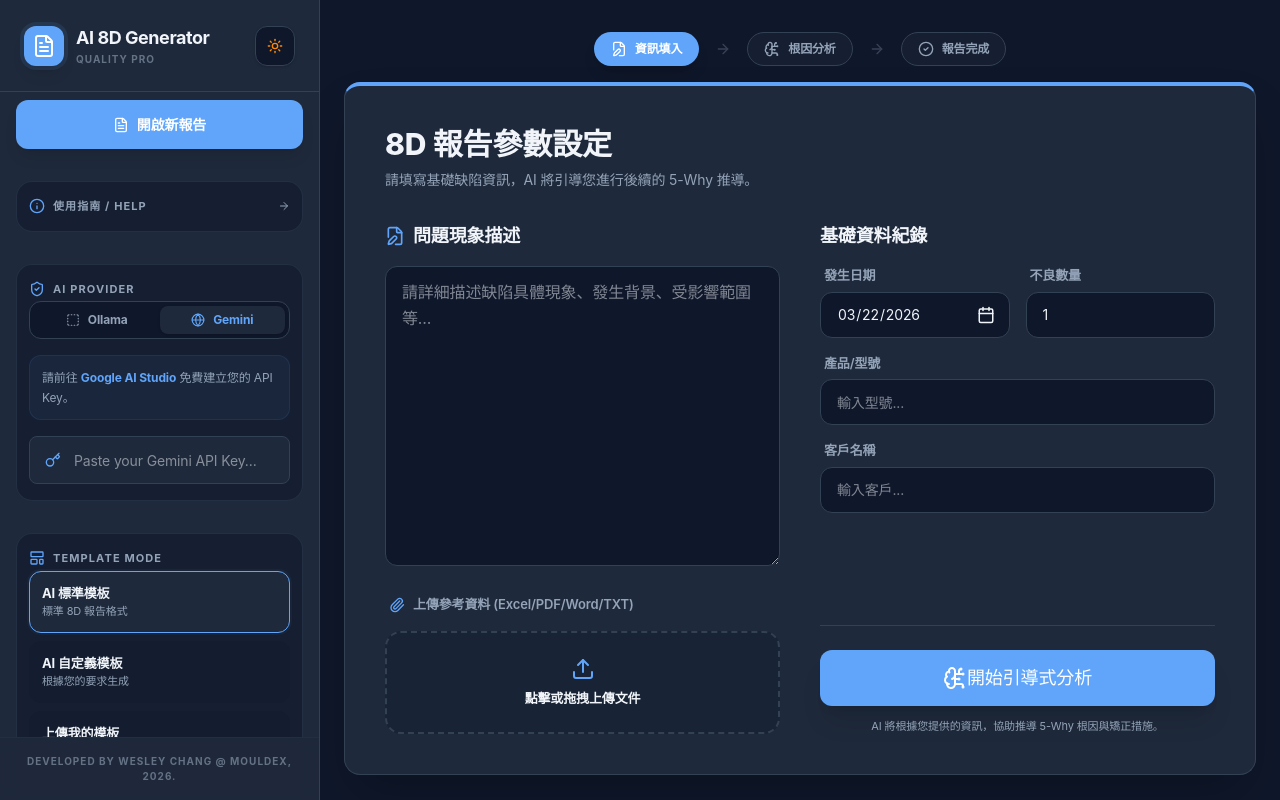
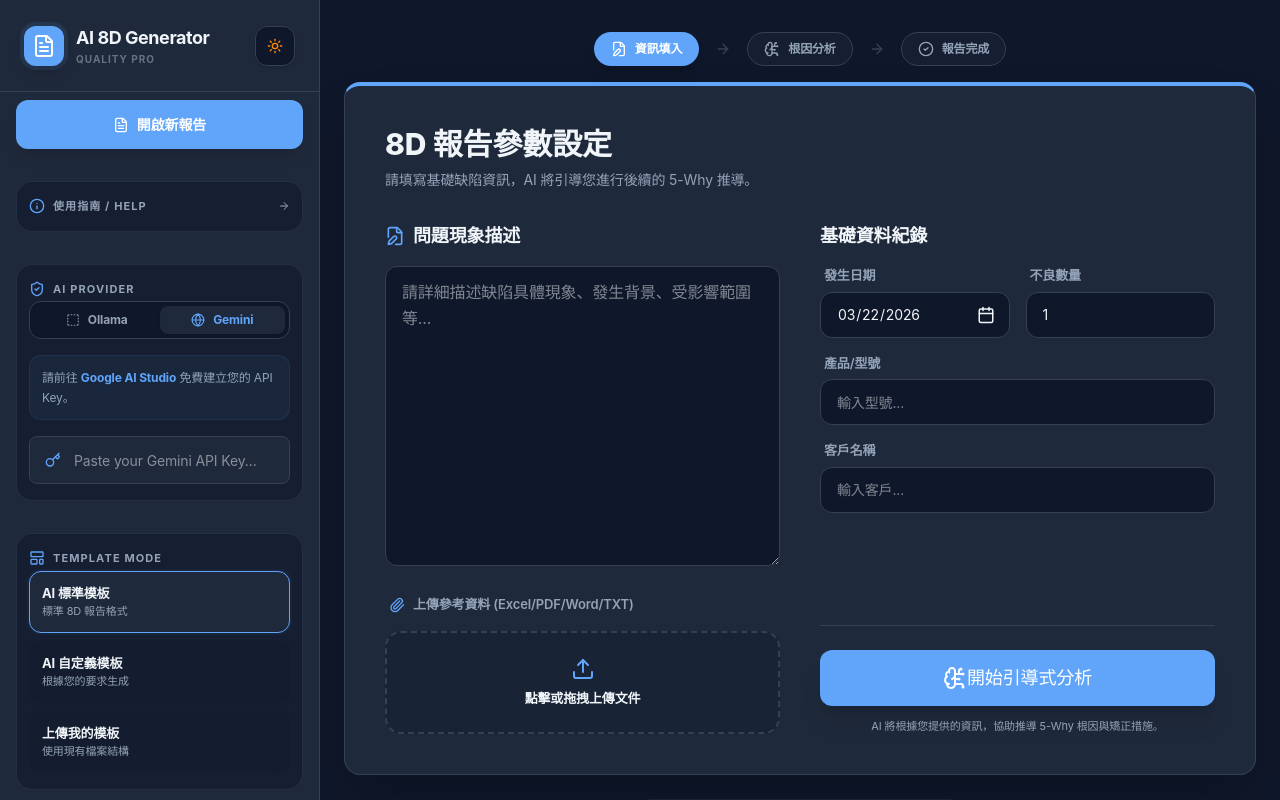
Before and after one commit to Chun-Chieh-Chang/8D-Creator, a Next.js app: page /8D-Creator/ in a window 1280 px wide. Built offline with nearby package versions, Linux system fonts and the light colour scheme.

Commit message:
feat: relocate author information to main content footer

```diff
--- a/src/components/MainForm.tsx
+++ b/src/components/MainForm.tsx
@@ -680,6 +680,11 @@ ${generatedContent}`;
           </div>
         )}
       </main>
+      <footer className="py-4 border-t border-(--border-color)/20 bg-(--bg-surface)/30 backdrop-blur-sm z-10">
+        <p className="text-[10px] text-(--text-secondary) font-bold uppercase tracking-widest text-center opacity-60">
+          Developed by Wesley Chang @ Mouldex, 2026.
+        </p>
+      </footer>
     </div>
   </div>
 );
--- a/src/components/Sidebar.tsx
+++ b/src/components/Sidebar.tsx
@@ -327,13 +327,6 @@ export default function Sidebar({
           </div>
         </div>
       </div>
-
-      {/* Author Info */}
-      <div className="p-4 border-t border-(--border-color)/30 bg-(--bg-surface)/50 backdrop-blur-sm">
-        <p className="text-[10px] text-(--text-secondary) font-bold uppercase tracking-widest text-center opacity-60">
-          Developed by Wesley Chang @ Mouldex, 2026.
-        </p>
-      </div>
     </aside>
   );
 }
```
